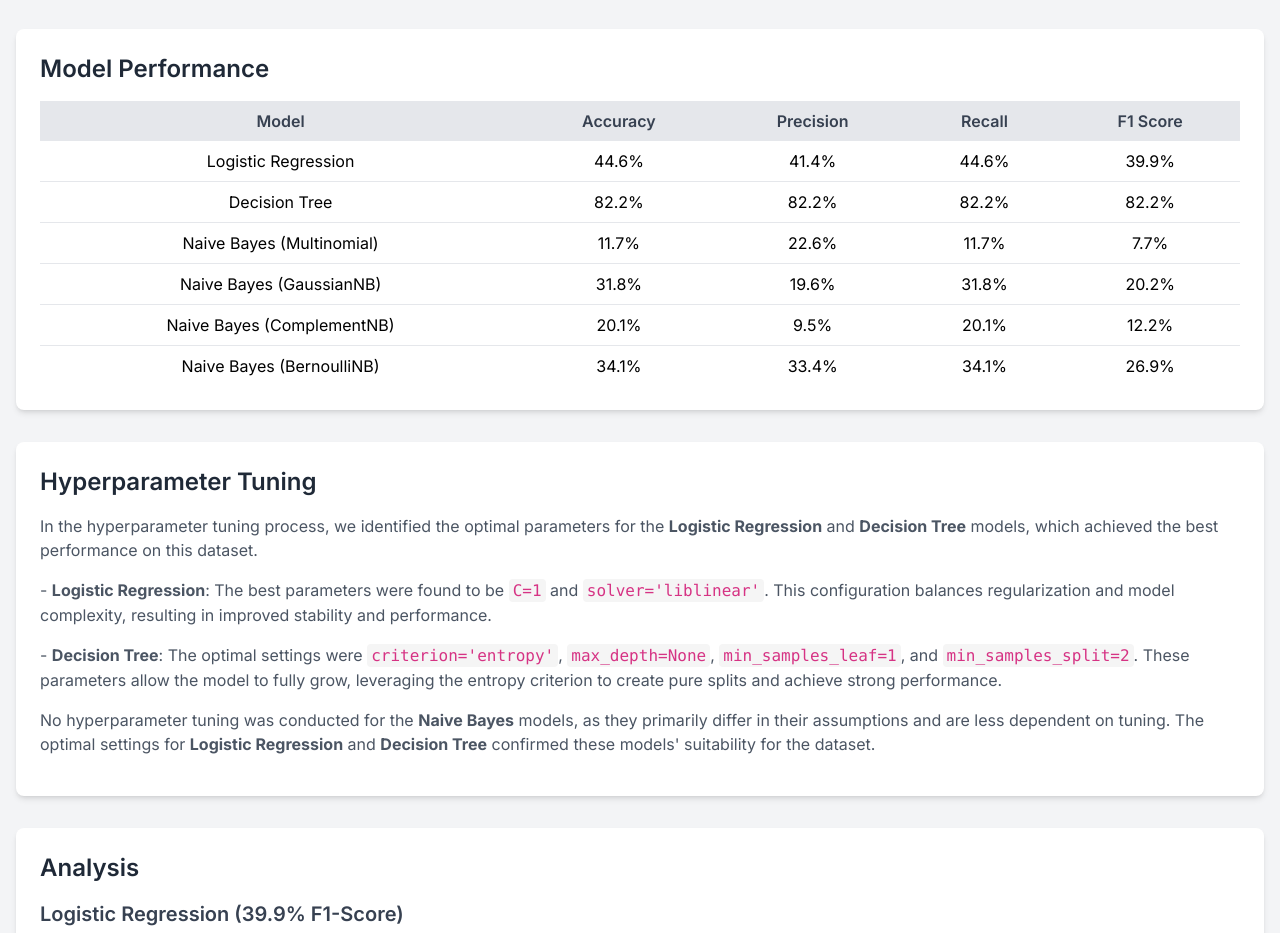
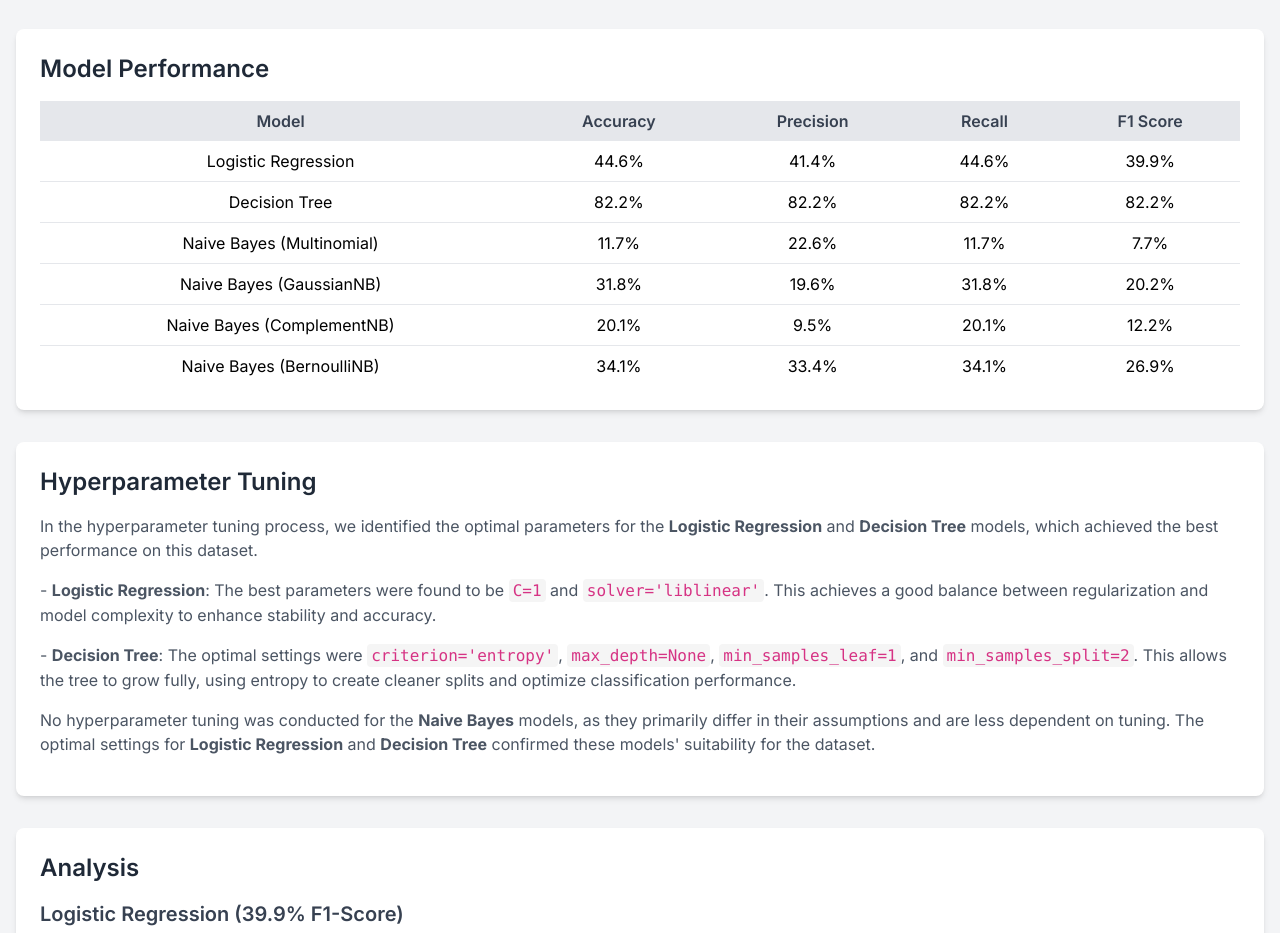
Before and after one commit to farah-alali/ml-vehicle-classification, a plain HTML site: page index.html in a window 1280 px wide. Shown: the part 111-1044 px from the top of the page. Drawn offline with nearby package versions, Linux system fonts and the light colour scheme.

Commit message:
Update index.html

```diff
--- a/index.html
+++ b/index.html
@@ -100,18 +100,15 @@
                 <p class="text-gray-600 mb-4">
                     - <span class="font-bold">Logistic Regression</span>: The best parameters were found to be
                     <code>C=1</code> and
-                    <code>solver='liblinear'</code>. This configuration balances regularization and model complexity,
-                    resulting in
-                    improved stability and performance.
+                    <code>solver='liblinear'</code>. This achieves a good balance between regularization and model
+                    complexity to enhance stability and accuracy.
                 <p class="text-gray-600 mb-4">
                     - <span class="font-bold">Decision Tree</span>: The optimal settings were
                     <code>criterion='entropy'</code>,
                     <code>max_depth=None</code>,
                     <code>min_samples_leaf=1</code>, and
-                    <code>min_samples_split=2</code>. These parameters allow the model to fully grow, leveraging the
-                    entropy
-                    criterion to create pure
-                    splits and achieve strong performance.
+                    <code>min_samples_split=2</code>. This allows the tree to grow fully, using entropy to create
+                    cleaner splits and optimize classification performance.
                 </p>
                 <p class="text-gray-600 mb-4">
                     No hyperparameter tuning was conducted for the <span class="font-bold">Naive Bayes</span> models, as
```
